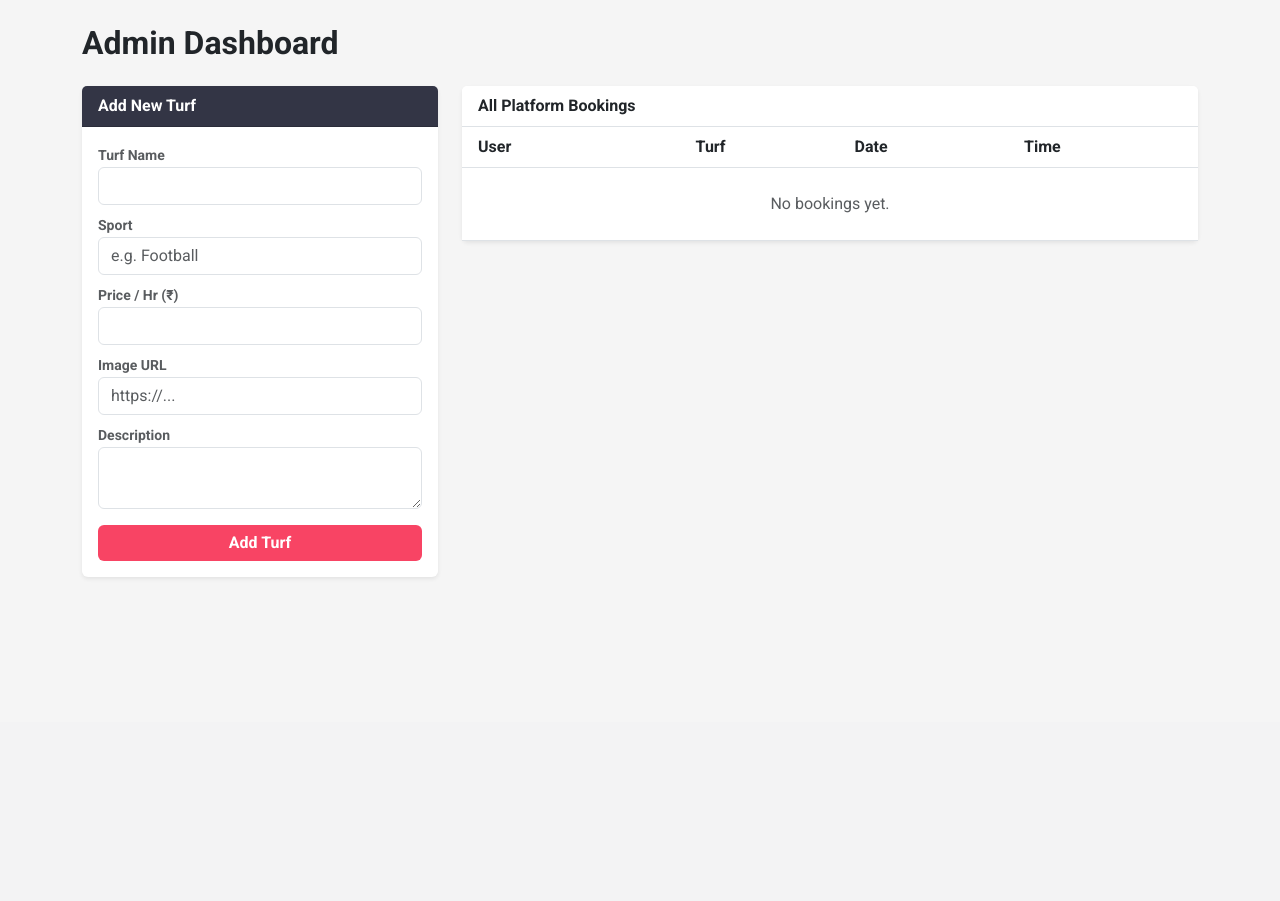
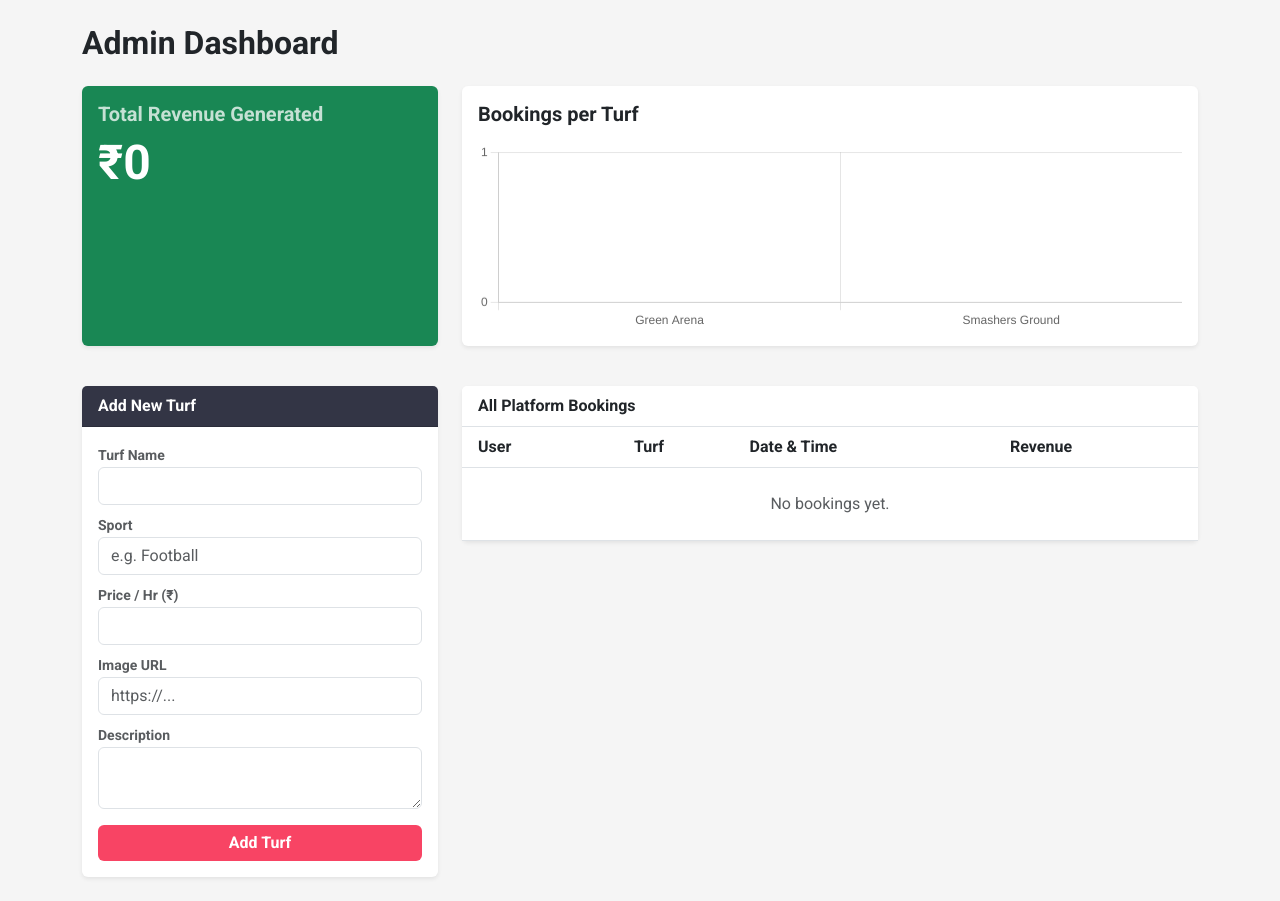
Before and after one commit to NikhilChakre310/Turf_Booking_System, a Flask app: page /admin in a window 1280 px wide. Shown: the part 78-979 px from the top of the page. Before the commit the page ends 656 px from the top, so only its background shows below. Run offline with Flask 3, Linux system fonts and the light colour scheme; the visitor is signed in with stand-in values (Sample User, id 1); data comes from the database, SQL or seed files in the repository; data that the repository does not hold is empty.

Commit message:
Add massive premium features update: QR Codes, Checkout, Reviews, Analytics

```diff
--- a/app.py
+++ b/app.py
@@ -4,12 +4,11 @@ import sqlite3
 import os
 from datetime import datetime, timedelta
 from dotenv import load_dotenv
+import json
 
-# Load environment variables from .env file
 load_dotenv()
 
 app = Flask(__name__)
-# Securely load the secret key from the environment, with a fallback for local testing
 app.secret_key = os.environ.get("SECRET_KEY", "fallback_dev_secret_key_123")
 DB_NAME = "turf.db"
 
@@ -35,8 +34,18 @@ def init_db():
                     turf_id INTEGER,
                     date TEXT NOT NULL,
                     time_slot TEXT NOT NULL,
+                    total_amount INTEGER DEFAULT 0,
+                    qr_data TEXT,
                     FOREIGN KEY(user_id) REFERENCES users(id),
                     FOREIGN KEY(turf_id) REFERENCES turfs(id))''')
+
+    c.execute('''CREATE TABLE IF NOT EXISTS reviews (
+                    id INTEGER PRIMARY KEY AUTOINCREMENT,
+                    user_id INTEGER,
+                    turf_id INTEGER,
+                    rating INTEGER,
+                    comment TEXT,
+                    created_at TIMESTAMP DEFAULT CURRENT_TIMESTAMP)''')
 
     c.execute("SELECT * FROM users WHERE email='admin@turf.com'")
     if not c.fetchone():
@@ -55,15 +64,24 @@ def init_db():
     conn.commit()
     conn.close()
 
+def upgrade_db():
+    conn = sqlite3.connect(DB_NAME)
+    try:
+        conn.execute("ALTER TABLE bookings ADD COLUMN total_amount INTEGER DEFAULT 0")
+        conn.execute("ALTER TABLE bookings ADD COLUMN qr_data TEXT")
+    except:
+        pass # Columns already exist
+    conn.commit()
+    conn.close()
+
 def get_db():
     conn = sqlite3.connect(DB_NAME)
     conn.row_factory = sqlite3.Row
     return conn
 
-# Ensure DB is initialized before first request
 with app.app_context():
-    if not os.path.exists(DB_NAME):
-        init_db()
+    init_db()
+    upgrade_db()
 
 @app.route('/')
 def index():
@@ -73,8 +91,17 @@ def index():
         turfs = conn.execute("SELECT * FROM turfs WHERE name LIKE ? OR sport LIKE ?", ('%'+search+'%', '%'+search+'%')).fetchall()
     else:
         turfs = conn.execute("SELECT * FROM turfs").fetchall()
+
+    # Get average ratings
+    turfs_with_ratings = []
+    for t in turfs:
+        t_dict = dict(t)
+        avg = conn.execute("SELECT AVG(rating) as avg_rating FROM reviews WHERE turf_id=?", (t['id'],)).fetchone()['avg_rating']
+        t_dict['rating'] = round(avg, 1) if avg else "New"
+        turfs_with_ratings.append(t_dict)
+
     conn.close()
-    return render_template('index.html', turfs=turfs)
+    return render_template('index.html', turfs=turfs_with_ratings)
 
 @app.route('/register', methods=['GET', 'POST'])
 def register():
@@ -82,7 +109,6 @@ def register():
         name = request.form['name']
         email = request.form['email']
         password = generate_password_hash(request.form['password'])
-
         conn = get_db()
         try:
             conn.execute("INSERT INTO users (name, email, password) VALUES (?, ?, ?)", (name, email, password))
@@ -100,7 +126,6 @@ def login():
     if request.method == 'POST':
         email = request.form['email']
         password = request.form['password']
-
         conn = get_db()
         user = conn.execute("SELECT * FROM users WHERE email = ?", (email,)).fetchone()
         conn.close()
@@ -113,7 +138,6 @@ def login():
             return redirect(url_for('index'))
         else:
             flash('Invalid credentials.', 'danger')
-
     return render_template('login.html')
 
 @app.route('/logout')
@@ -126,6 +150,9 @@ def logout():
 def turf(id):
     conn = get_db()
     turf = conn.execute("SELECT * FROM turfs WHERE id = ?", (id,)).fetchone()
+    reviews = conn.execute('''SELECT r.*, u.name as user_name FROM reviews r
+                              JOIN users u ON r.user_id = u.id
+                              WHERE turf_id = ? ORDER BY created_at DESC''', (id,)).fetchall()
 
     if request.method == 'POST':
         if 'user_id' not in session:
@@ -138,12 +165,17 @@ def turf(id):
         existing = conn.execute("SELECT * FROM bookings WHERE turf_id=? AND date=? AND time_slot=?", (id, date, time_slot)).fetchone()
         if existing:
             flash('This time slot is already booked!', 'danger')
-        else:
-            conn.execute("INSERT INTO bookings (user_id, turf_id, date, time_slot) VALUES (?, ?, ?, ?)",
-                         (session['user_id'], id, date, time_slot))
-            conn.commit()
-            flash('Booking confirmed! Payment to be collected at the venue.', 'success')
-            return redirect(url_for('dashboard'))
+            return redirect(url_for('turf', id=id))
+
+        # Store in session and go to checkout
+        session['pending_booking'] = {
+            'turf_id': id,
+            'turf_name': turf['name'],
+            'price': turf['price'],
+            'date': date,
+            'time_slot': time_slot
+        }
+        return redirect(url_for('checkout'))
 
     today = datetime.today().strftime('%Y-%m-%d')
     bookings = conn.execute("SELECT time_slot FROM bookings WHERE turf_id = ? AND date = ?", (id, today)).fetchall()
@@ -151,7 +183,56 @@ def turf(id):
     conn.close()
 
     time_slots = ["08:00 AM", "10:00 AM", "12:00 PM", "02:00 PM", "04:00 PM", "06:00 PM", "08:00 PM", "10:00 PM"]
-    return render_template('turf.html', turf=turf, time_slots=time_slots, booked_slots=booked_slots, today=today)
+    return render_template('turf.html', turf=turf, time_slots=time_slots, booked_slots=booked_slots, today=today, reviews=reviews)
+
+@app.route('/checkout', methods=['GET', 'POST'])
+def checkout():
+    if 'user_id' not in session or 'pending_booking' not in session:
+        return redirect(url_for('index'))
+
+    booking = session['pending_booking']
+    final_price = booking['price']
+    discount = 0
+    promo = request.args.get('promo', '').upper()
+
+    if promo == 'WELCOME50':
+        discount = final_price // 2
+        final_price -= discount
+        flash('WELCOME50 Promo applied! 50% off.', 'success')
+
+    if request.method == 'POST':
+        # Mock payment processing
+        conn = get_db()
+        qr_data = f"BMA-{session['user_id']}-{booking['turf_id']}-{booking['date']}-{booking['time_slot'].replace(' ', '')}"
+
+        conn.execute('''INSERT INTO bookings (user_id, turf_id, date, time_slot, total_amount, qr_data)
+                        VALUES (?, ?, ?, ?, ?, ?)''',
+                     (session['user_id'], booking['turf_id'], booking['date'], booking['time_slot'], final_price, qr_data))
+        conn.commit()
+        conn.close()
+
+        session.pop('pending_booking', None)
+        flash('Payment Successful! Your ticket has been generated.', 'success')
+        return redirect(url_for('dashboard'))
+
+    return render_template('checkout.html', booking=booking, final_price=final_price, discount=discount, promo=promo)
+
+@app.route('/review/<int:turf_id>', methods=['POST'])
+def add_review(turf_id):
+    if 'user_id' not in session:
+        return redirect(url_for('login'))
+
+    rating = int(request.form['rating'])
+    comment = request.form['comment']
+
+    conn = get_db()
+    conn.execute("INSERT INTO reviews (user_id, turf_id, rating, comment) VALUES (?, ?, ?, ?)",
+                 (session['user_id'], turf_id, rating, comment))
+    conn.commit()
+    conn.close()
+
+    flash('Thank you for your review!', 'success')
+    return redirect(url_for('dashboard'))
 
 @app.route('/dashboard')
 def dashboard():
@@ -159,7 +240,7 @@ def dashboard():
         return redirect(url_for('login'))
 
     conn = get_db()
-    bookings = conn.execute('''SELECT b.id, t.name, t.sport, b.date, b.time_slot, t.price
+    bookings = conn.execute('''SELECT b.id, b.turf_id, t.name, t.sport, b.date, b.time_slot, b.total_amount, b.qr_data, t.price
                                FROM bookings b
                                JOIN turfs t ON b.turf_id = t.id
                                WHERE b.user_id = ? ORDER BY b.date DESC''', (session['user_id'],)).fetchall()
@@ -176,6 +257,10 @@ def dashboard():
         except Exception:
             b_dict['is_past'] = False
             b_dict['can_cancel'] = False
+
+        if not b_dict.get('total_amount'):
+            b_dict['total_amount'] = b_dict['price']
+
         bookings_with_status.append(b_dict)
 
     return render_template('dashboard.html', bookings=bookings_with_status)
@@ -204,7 +289,7 @@ def cancel_booking(id):
         else:
             conn.execute("DELETE FROM bookings WHERE id = ?", (id,))
             conn.commit()
-            flash('Booking cancelled successfully.', 'success')
+            flash('Booking cancelled successfully. Refund initiated.', 'success')
     except Exception as e:
         flash('Error processing cancellation.', 'danger')
 
@@ -229,14 +314,25 @@ def admin():
         conn.commit()
         flash('Turf added successfully!', 'success')
 
-    all_bookings = conn.execute('''SELECT b.id, u.name as user_name, t.name as turf_name, b.date, b.time_slot
+    all_bookings = conn.execute('''SELECT b.id, u.name as user_name, t.name as turf_name, b.date, b.time_slot, b.total_amount
                                    FROM bookings b
                                    JOIN users u ON b.user_id = u.id
                                    JOIN turfs t ON b.turf_id = t.id ORDER BY b.date DESC''').fetchall()
     turfs = conn.execute("SELECT * FROM turfs").fetchall()
+
+    # Analytics Data
+    total_revenue = conn.execute("SELECT SUM(total_amount) as total FROM bookings").fetchone()['total'] or 0
+
+    # Bookings by Turf
+    turf_stats = conn.execute('''SELECT t.name, COUNT(b.id) as count
+                                 FROM turfs t LEFT JOIN bookings b ON t.id = b.turf_id
+                                 GROUP BY t.id''').fetchall()
+    chart_labels = [row['name'] for row in turf_stats]
+    chart_data = [row['count'] for row in turf_stats]
+
     conn.close()
-    return render_template('admin.html', bookings=all_bookings, turfs=turfs)
+    return render_template('admin.html', bookings=all_bookings, turfs=turfs,
+                           total_revenue=total_revenue, chart_labels=json.dumps(chart_labels), chart_data=json.dumps(chart_data))
 
 if __name__ == '__main__':
-    # Use debug=False for production readiness
     app.run(debug=os.environ.get("FLASK_DEBUG", "False").lower() == "true")
--- a/templates/admin.html
+++ b/templates/admin.html
@@ -2,6 +2,26 @@
 
 {% block content %}
 <h2 class="mb-4 fw-bold">Admin Dashboard</h2>
+
+<!-- Analytics Row -->
+<div class="row mb-4">
+    <div class="col-md-4 mb-3">
+        <div class="card shadow-sm border-0 bg-success text-white h-100">
+            <div class="card-body">
+                <h5 class="fw-bold opacity-75">Total Revenue Generated</h5>
+                <h2 class="display-5 fw-bold m-0">₹{{ total_revenue }}</h2>
+            </div>
+        </div>
+    </div>
+    <div class="col-md-8 mb-3">
+        <div class="card shadow-sm border-0 h-100">
+            <div class="card-body">
+                <h5 class="fw-bold mb-3">Bookings per Turf</h5>
+                <canvas id="turfChart" height="80"></canvas>
+            </div>
+        </div>
+    </div>
+</div>
 
 <div class="row">
     <!-- Add Turf Form -->
@@ -47,8 +67,8 @@
                             <tr>
                                 <th class="px-3">User</th>
                                 <th>Turf</th>
-                                <th>Date</th>
-                                <th>Time</th>
+                                <th>Date & Time</th>
+                                <th>Revenue</th>
                             </tr>
                         </thead>
                         <tbody>
@@ -56,8 +76,8 @@
                             <tr>
                                 <td class="px-3 fw-bold">{{ b.user_name }}</td>
                                 <td>{{ b.turf_name }}</td>
-                                <td>{{ b.date }}</td>
-                                <td>{{ b.time_slot }}</td>
+                                <td>{{ b.date }} <br><small class="text-muted">{{ b.time_slot }}</small></td>
+                                <td class="text-success fw-bold">₹{{ b.total_amount if b.total_amount else 0 }}</td>
                             </tr>
                             {% else %}
                             <tr><td colspan="4" class="text-center py-4 text-muted">No bookings yet.</td></tr>
@@ -69,4 +89,34 @@
         </div>
     </div>
 </div>
+
+<!-- Chart.js Script -->
+<script src="https://cdn.jsdelivr.net/npm/chart.js"></script>
+<script>
+    const ctx = document.getElementById('turfChart').getContext('2d');
+    const labels = {{ chart_labels | safe }};
+    const data = {{ chart_data | safe }};
+
+    new Chart(ctx, {
+        type: 'bar',
+        data: {
+            labels: labels,
+            datasets: [{
+                label: 'Total Bookings',
+                data: data,
+                backgroundColor: '#F84464',
+                borderRadius: 4
+            }]
+        },
+        options: {
+            responsive: true,
+            plugins: {
+                legend: { display: false }
+            },
+            scales: {
+                y: { beginAtZero: true, ticks: { stepSize: 1 } }
+            }
+        }
+    });
+</script>
 {% endblock %}
--- a/templates/index.html
+++ b/templates/index.html
@@ -32,6 +32,9 @@
                     <h5 class="card-title fw-bold m-0">{{ turf.name }}</h5>
                     <span class="badge-sport">{{ turf.sport }}</span>
                 </div>
+                <div class="mb-2 text-warning fw-bold">
+                    ★ {{ turf.rating }} <span class="text-muted fw-normal small">/ 5</span>
+                </div>
                 <p class="card-text text-muted small flex-grow-1">{{ turf.description | truncate(60) }}</p>
                 <div class="d-flex justify-content-between align-items-center mt-3">
                     <h5 class="m-0 fw-bold bms-text">₹{{ turf.price }} <span class="fs-6 text-muted fw-normal">/ hr</span></h5>
```
Also changed, not shown: templates/checkout.html (added, +62 -0 lines), templates/dashboard.html (+52 -11 lines), templates/turf.html (+22 -6 lines).
